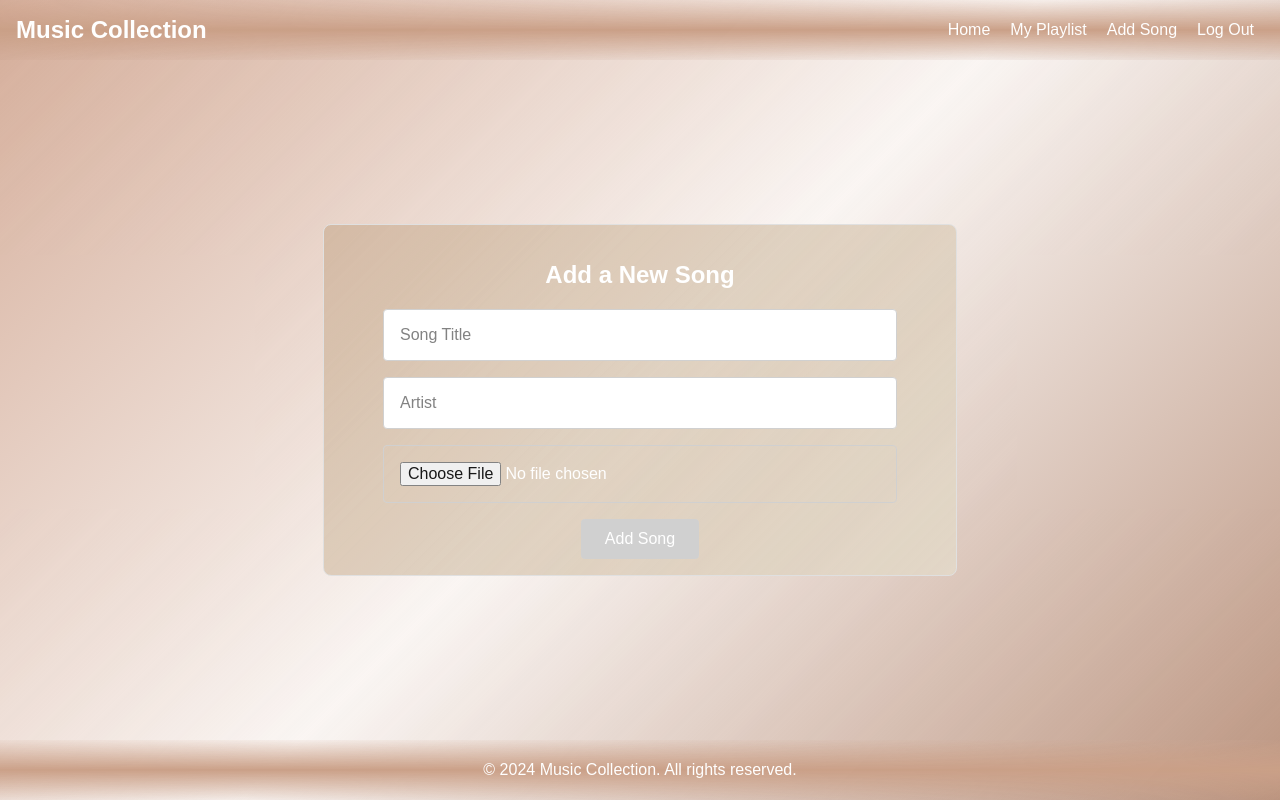
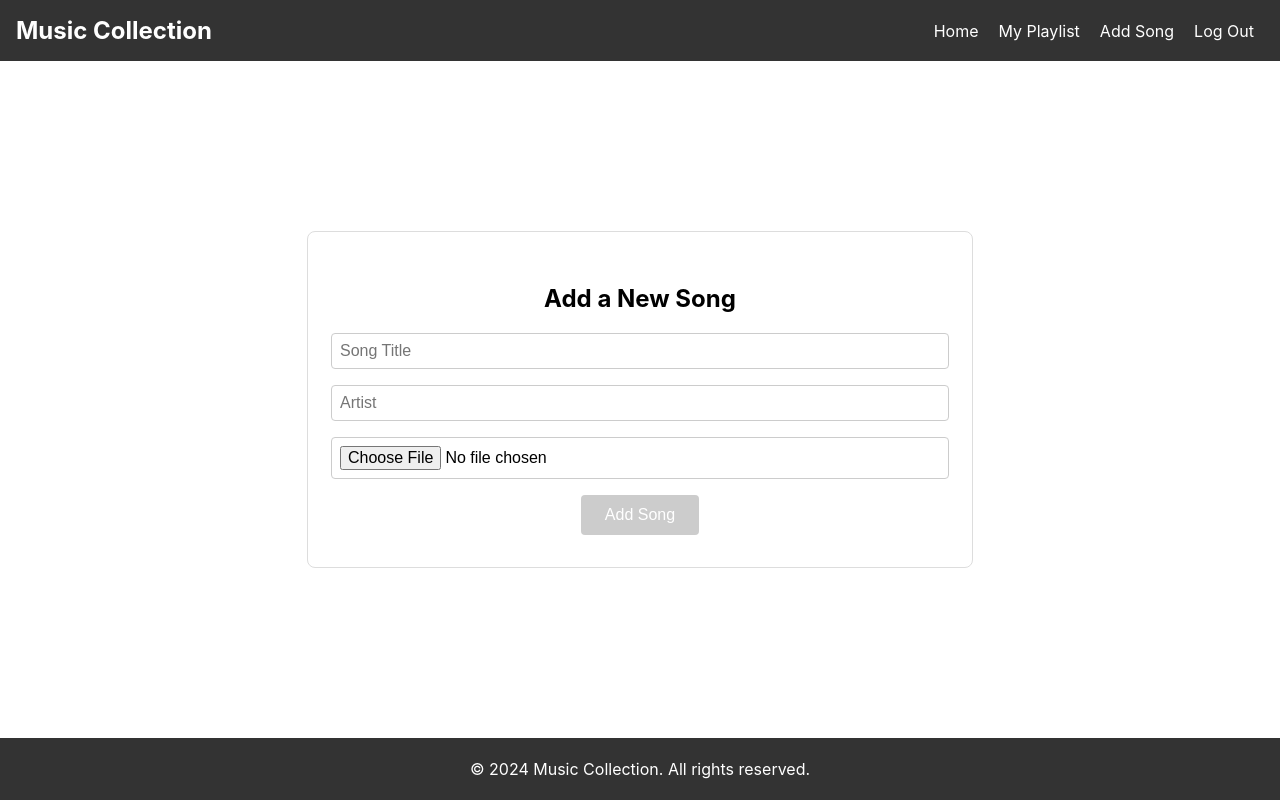
Before and after one commit to abate-Agegnehu/frontendmusicplayer, a React (Create React App) app: page /addsong in a window 1280 px wide. Built offline with nearby package versions, Linux system fonts and the light colour scheme.

Commit message:
re back to origin

```diff
--- a/src/App.js
+++ b/src/App.js
@@ -1,7 +1,5 @@
-/** @jsxImportSource @emotion/react */
 import React from "react";
 import { BrowserRouter as Router, Routes, Route } from "react-router-dom";
-import { css } from "@emotion/react";
 import Login from "./features/auth/Login";
 import Signup from "./features/auth/Signup";
 import MyPlayList from "./features/song/MyPlayList";
@@ -10,35 +8,10 @@ import EditSongs from "./features/song/EditSong";
 import SongList from "./features/song/SongList";
 import Navbar from "./features/pages/Navbar";
 import Footer from "./features/pages/Footer";
-
-const appStyles = css`
-  min-height: 100vh;
-  background: linear-gradient(
-    135deg,
-    rgba(208, 164, 142, 1),
-    rgba(197, 150, 123, 0.1),
-    rgba(180, 137, 114, 1)
-  );
-  color: white;
-  font-family: "Arial", sans-serif;
-  display: flex;
-  flex-direction: column;
-  opacity: 0.9;
-`;
-
-
-const contentStyles = css`
-  flex: 1;
-  padding: 20px;
-  display: flex;
-  flex-direction: column;
-  justify-content: center;
-  align-items: center;
-`;
+import "./App.css";
 
 const App = () => {
   return (
-    <div css={appStyles}>
     <Router>
           <Routes>
             <Route path="/" element={<Login />} />
@@ -48,9 +21,7 @@ const App = () => {
               element={
                 <>
                   <Navbar />
-                <div css={contentStyles}>
                   <SongList />
-                </div>
                   <Footer />
                 </>
               }
@@ -60,9 +31,7 @@ const App = () => {
               element={
                 <>
                   <Navbar />
-                <div css={contentStyles}>
                   <MyPlayList />
-                </div>
                   <Footer />
                 </>
               }
@@ -72,9 +41,7 @@ const App = () => {
               element={
                 <>
                   <Navbar />
-                <div css={contentStyles}>
                   <SongForm />
-                </div>
                   <Footer />
                 </>
               }
@@ -84,16 +51,13 @@ const App = () => {
               element={
                 <>
                   <Navbar />
-                <div css={contentStyles}>
                   <EditSongs />
-                </div>
                   <Footer />
                 </>
               }
             />
           </Routes>
     </Router>
-    </div>
   );
 };
 
--- a/src/features/auth/Login.jsx
+++ b/src/features/auth/Login.jsx
@@ -11,7 +11,7 @@ const Container = styled("div")({
   alignItems: "center",
   height: "100vh",
   width: "100%",
-  backgroundColor: "linear-gradient(135deg, #d0a48e, #c5967b, #b48972)",
+  backgroundColor: "#f4f4f4",
 });
 
 const FormContainer = styled("div")({
@@ -24,9 +24,7 @@ const FormContainer = styled("div")({
   width: "100%",
   maxWidth: "400px",
   margin: "0 auto",
-  background:
-    "linear-gradient(135deg, rgba(192, 160, 128, 0.6), rgba(224, 213, 195, 0.9))",
-  padding: "1rem",
+  backgroundColor: "#fff",
 });
 
 const Input = styled("input")({
--- a/src/features/auth/Signup.jsx
+++ b/src/features/auth/Signup.jsx
@@ -10,7 +10,7 @@ const Container = styled("div")({
   alignItems: "center",
   height: "100vh",
   width: "100%",
-  backgroundColor: "linear-gradient(135deg, #d0a48e, #c5967b, #b48972)",
+  backgroundColor: "#f4f4f4",
 });
 
 const FormContainer = styled("div")({
@@ -23,9 +23,7 @@ const FormContainer = styled("div")({
   width: "100%",
   maxWidth: "400px",
   margin: "0 auto",
-  background:
-    "linear-gradient(135deg, rgba(192, 160, 128, 0.6), rgba(224, 213, 195, 0.9))",
-  padding: "1rem",
+  backgroundColor: "#fff",
 });
 
 const Input = styled("input")({
--- a/src/features/pages/Footer.jsx
+++ b/src/features/pages/Footer.jsx
@@ -14,11 +14,7 @@ const FooterContainer = styled.footer`
   justify-content: center;
   align-items: center;
   padding: 0.3em;
-  background: linear-gradient(
-    rgba(208, 164, 142, 0.1),
-    rgba(197, 150, 123, 1),
-    rgba(180, 137, 114, 0.1)
-  );
+  background-color: #333;
   color: #fff;
 `;
 
--- a/src/features/pages/Navbar.jsx
+++ b/src/features/pages/Navbar.jsx
@@ -32,12 +32,7 @@ const StyledNav = styled.nav`
   justify-content: space-between;
   align-items: center;
   padding: 1em;
-  background: linear-gradient(
-    rgba(208, 164, 142, 0.1),
-    rgba(197, 150, 123, 1),
-    rgba(180, 137, 114, 0.1)
-  );
-
+  background-color: #333;
   color: #fff;
   position: sticky;
   top: 0;
@@ -87,7 +82,7 @@ const StyledLink = styled(Link)`
   ${space}
   ${color}
   margin: 0 10px;
-  color:#fff;
+  color: #fff;
   text-decoration: none;
 
   &:hover {
--- a/src/features/song/MyPlayList.jsx
+++ b/src/features/song/MyPlayList.jsx
@@ -25,13 +25,12 @@ const Container = styled("div")(space, layout, color, flexbox, {
 const SongItem = styled("li")({
   display: "block",
   flexDirection: "column",
-  margin: "8px",
+  margin: "6px",
+  height:"250px",
   padding: "1rem",
   width: "90%",
   border: "1px solid #ddd",
   borderRadius: "8px",
-  background:
-    "linear-gradient(135deg, rgba(192, 160, 128, 0.2), rgba(224, 213, 195, 0.6))",
   "@media (min-width: 576px)": {
     flexDirection: "row",
     maxWidth: "44%",
@@ -187,7 +186,11 @@ const MyPlayList = () => {
     content = <p>Error: {songError}</p>;
   }
 
-  return <div>{content}</div>;
+  return (
+    <div>
+      {content}
+    </div>
+  );
 };
 
 export default MyPlayList;
--- a/src/features/song/SongForm.jsx
+++ b/src/features/song/SongForm.jsx
@@ -23,17 +23,13 @@ const FormContainer = styled("div")({
   width: "100%",
   maxWidth: "600px",
   margin: "0 auto",
-  background:
-    "linear-gradient(135deg, rgba(192, 160, 128, 0.6), rgba(224, 213, 195, 0.9))",
-  padding: "1rem",
 });
 
 const Input = styled("input")({
   marginBottom: "1rem",
-  padding: "1rem",
+  padding: "0.5rem",
   fontSize: "1rem",
-  outline:"none",
-  width: "80%",
+  width: "100%",
   border: "1px solid #ccc",
   borderRadius: "4px",
   "&:focus": {
@@ -45,7 +41,7 @@ const Button = styled("button")({
   padding: "0.7rem 1.5rem",
   fontSize: "1rem",
   cursor: "pointer",
-  backgroundColor: "#78B3CE",
+  backgroundColor: "#007BFF",
   color: "#fff",
   border: "none",
   borderRadius: "4px",
@@ -54,7 +50,7 @@ const Button = styled("button")({
     cursor: "not-allowed",
   },
   "&:hover": {
-    backgroundColor: "#E8BCB9",
+    backgroundColor: "#0056b3",
   },
 });
 
@@ -93,6 +89,7 @@ const SongForm = () => {
     try {
       setAddRequestStatus("pending");
 
+
       await dispatch(addNewSong({ title, artist, email, video }));
 
       setTitle("");
@@ -108,6 +105,7 @@ const SongForm = () => {
     }
   }
 };
+
 
   return (
     <Container>
--- a/src/features/song/SongList.jsx
+++ b/src/features/song/SongList.jsx
@@ -30,8 +30,6 @@ const SongItem = styled("li")({
   width: "90%",
   border: "1px solid #ddd",
   borderRadius: "8px",
-  background:
-    "linear-gradient(135deg, rgba(192, 160, 128, 0.2), rgba(224, 213, 195, 0.6))",
   "@media (min-width: 576px)": {
     flexDirection: "row",
     maxWidth: "44%",
```
Also changed, not shown: src/index.css (+3 -4 lines). Lines whose indentation alone changed are shown as unchanged.
